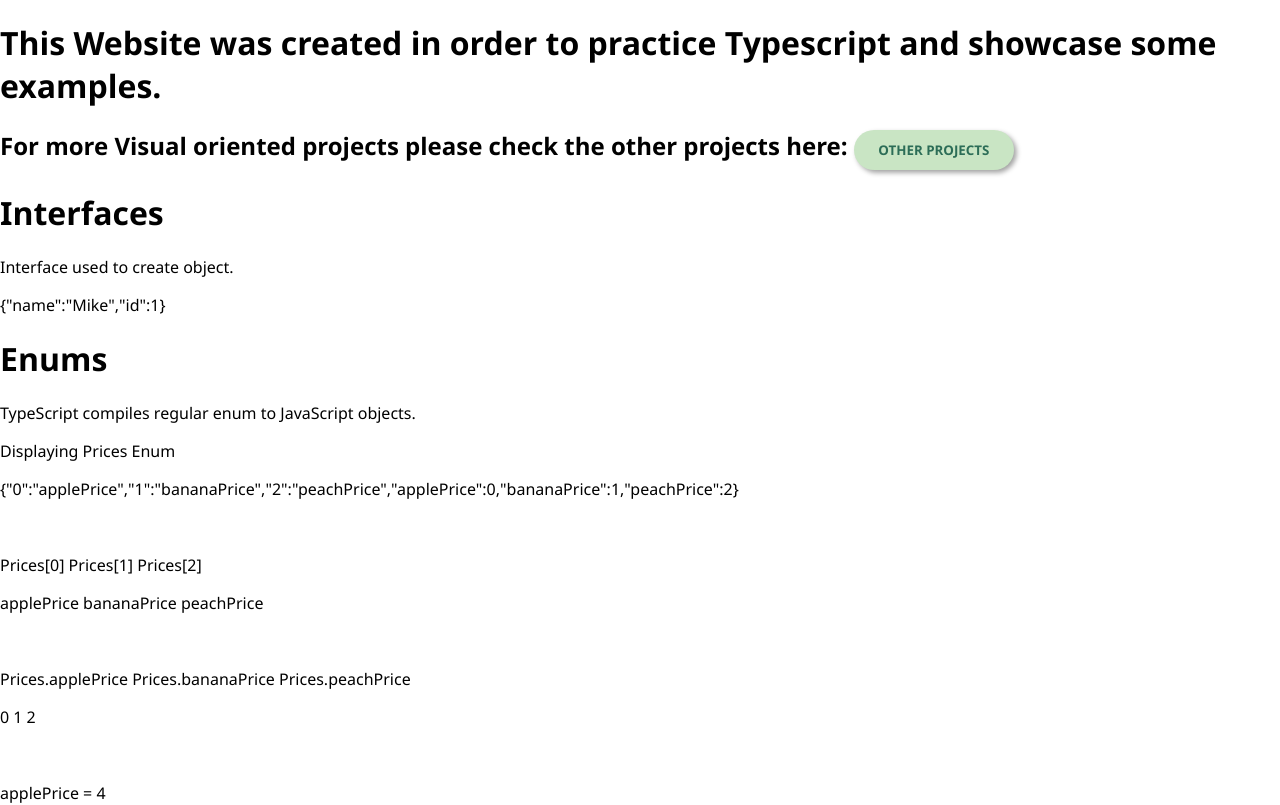
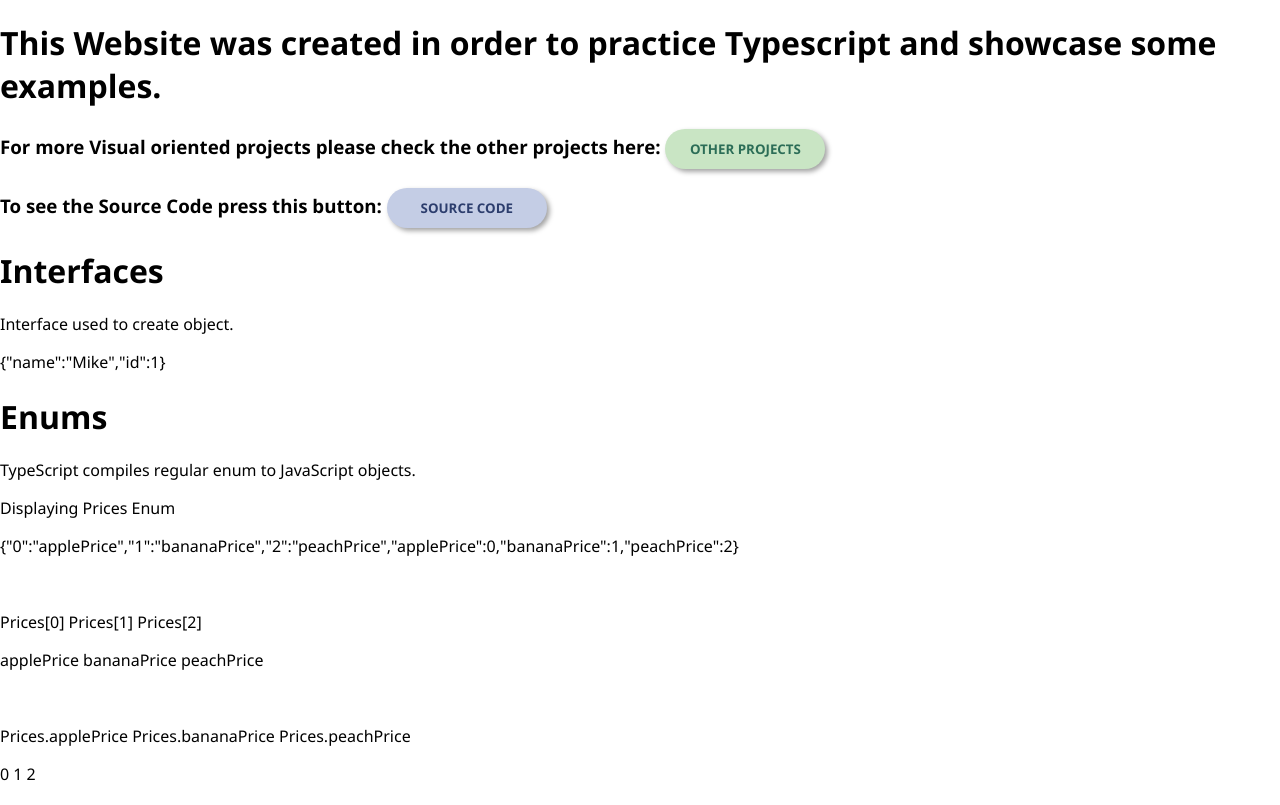
Before and after one commit to MikeNotu/in-depth-typescript, a React (Create React App) app: page / in a window 1280 px wide. Shown: the top 805 px of the page. Built offline with nearby package versions, Linux system fonts and the light colour scheme.

Commit message:
Added Source Code Button

```diff
--- a/src/App.css
+++ b/src/App.css
@@ -1,7 +1,7 @@
 body {
   font-family: "Segoe UI", Tahoma, Geneva, Verdana, sans-serif;
 }
-.only-button {
+.other-button {
   width: 12em;
   height: 3em;
   border-radius: 30em;
@@ -13,3 +13,16 @@ body {
   font-family: "Segoe UI", Tahoma, Geneva, Verdana, sans-serif;
   box-shadow: 0.2em 0.2em 0.4em #a2a2a2;
 }
+
+.source-button {
+  width: 12em;
+  height: 3em;
+  border-radius: 30em;
+  /* background-color: "#22e3d3"; */
+  background-color: #c4cde5;
+  color: #2c3d6d;
+  border-style: none;
+  font-weight: 800;
+  font-family: "Segoe UI", Tahoma, Geneva, Verdana, sans-serif;
+  box-shadow: 0.2em 0.2em 0.4em #a2a2a2;
+}
--- a/src/App.tsx
+++ b/src/App.tsx
@@ -15,12 +15,21 @@ function App() {
         This Website was created in order to practice Typescript and showcase
         some examples.
       </h1>
-      <h2>
+      <h3>
         For more Visual oriented projects please check the other projects here:{" "}
         <a href="https://mikenotu.github.io/front-portfolio/" target="_self">
-          <button className="only-button">OTHER PROJECTS</button>
+          <button className="other-button">OTHER PROJECTS</button>
         </a>
-      </h2>
+      </h3>
+      <h3>
+        To see the Source Code press this button:{" "}
+        <a
+          href="https://github.com/MikeNotu/in-depth-typescript/blob/master/src/App.tsx"
+          target="_self"
+        >
+          <button className="source-button">SOURCE CODE</button>
+        </a>
+      </h3>
       <h1>Interfaces</h1>
       <InterfacesComponent />
       <h1>Enums</h1>
```
